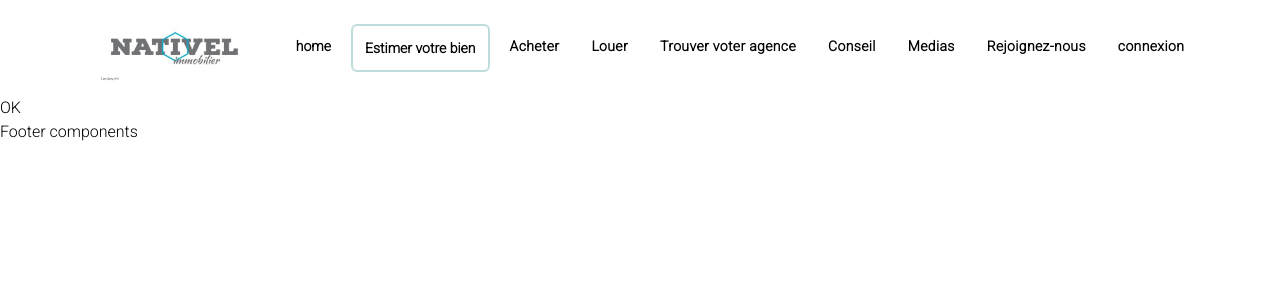
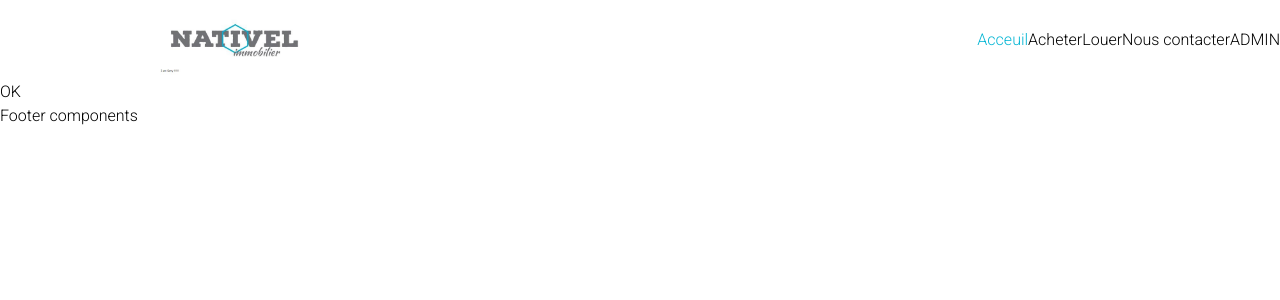
Before and after one commit to JulisTafita/imoweb, a Nuxt app: page / in a window 1280 px wide. Shown: the top 300 px of the page. Built offline with nearby package versions, Linux system fonts and the light colour scheme.

Commit message:
modify change

```diff
--- a/components/Nav/index.vue
+++ b/components/Nav/index.vue
@@ -1,18 +1,41 @@
 <template>
-    <nav class="flex justify-center br-[gray] ">
-        <div class="lg:mx-5 my-2 ">
-            <img class="h-20 w-40 " src="/img/nativel_icon.jpg" alt="Discover Nuxt 3" />
-        </div>
-        <div class="flex justify-center mt-4">
-             <div class="lg:mx-1 my-2 lg:block hidden font-bold text-sm h-12 pt-3 px-3">home</div>
-             <div class="lg:mx-1 my-2 lg:block hidden font-bold text-sm h-12 pt-3 px-3 rounded-md border-2 border-[#00738140]">Estimer votre bien</div>
-             <div class="lg:mx-1 my-2 lg:block hidden font-bold text-sm h-12 pt-3 px-3 tracking-wide">Acheter</div>
-             <div class="lg:mx-1 my-2 lg:block hidden font-bold text-sm h-12 pt-3 px-3 tracking-wide">Louer</div>
-             <div class="lg:mx-1 my-2 lg:block hidden font-bold text-sm h-12 pt-3 px-3 tracking-wide">Trouver voter agence</div>
-             <div class="lg:mx-1 my-2 lg:block hidden font-bold text-sm h-12 pt-3 px-3 tracking-wide">Conseil</div>
-             <div class="lg:mx-1 my-2 lg:block hidden font-bold text-sm h-12 pt-3 px-3 tracking-wide">Medias</div>
-             <div class="lg:mx-1 my-2 lg:block hidden font-bold text-sm h-12 pt-3 px-3 tracking-wide">Rejoignez-nous</div>
-             <div class="lg:mx-1 my-2 lg:block hidden font-bold text-sm h-12 pt-3 px-3 tracking-wide">connexion</div>
-        </div>
-    </nav>
+    <div class="container mx-auto">
+        <nav class="flex flex-row justify-center items-center">
+            <div class="basis-1/4 flex flex-row justify-end">
+                <NuxtLink to="/"
+                          prefetchedClass="text-gray-800 text-xl font-bold md:text-2xl hover:text-gray-700">
+                    <img class="h-20 w-40" src="/img/nativel_icon.jpg" alt="Discover Nuxt 3"/>
+                </NuxtLink>
+            </div>
+            <div class="basis-3/4 ">
+                <div class="flex flex-row justify-end">
+                    <NuxtLink to="/"
+                              prefetchedClass="lg:mx-1 my-2 lg:block hidden font-bold text-sm h-12 pt-3 px-3 tracking-wide"
+                              activeClass="text-cyan-500">
+                        <span>Acceuil</span>
+                    </NuxtLink>
+                    <NuxtLink to="/products"
+                              prefetchedClass="lg:mx-1 my-2 lg:block hidden font-bold text-sm h-12 pt-3 px-3 tracking-wide"
+                              activeClass="text-cyan-500">
+                        <span>Acheter</span>
+                    </NuxtLink>
+                    <NuxtLink to="/products"
+                              prefetchedClass="lg:mx-1 my-2 lg:block hidden font-bold text-sm h-12 pt-3 px-3 tracking-wide"
+                              activeClass="text-cyan-500">
+                        <span>Louer</span>
+                    </NuxtLink>
+                    <NuxtLink to="/products"
+                              prefetchedClass="lg:mx-1 my-2 lg:block hidden font-bold text-sm h-12 pt-3 px-3 tracking-wide"
+                              activeClass="text-cyan-500">
+                        <span>Nous contacter</span>
+                    </NuxtLink>
+                    <NuxtLink to="/admin"
+                              prefetchedClass="lg:mx-1 my-2 lg:block hidden font-bold text-sm h-12 pt-3 px-3 tracking-wide"
+                              activeClass="text-cyan-500">
+                        <span>ADMIN</span>
+                    </NuxtLink>
+                </div>
+            </div>
+        </nav>
+    </div>
 </template>
```
